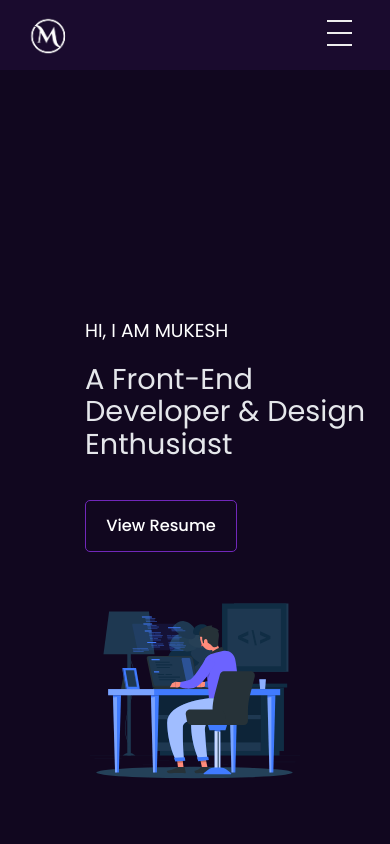
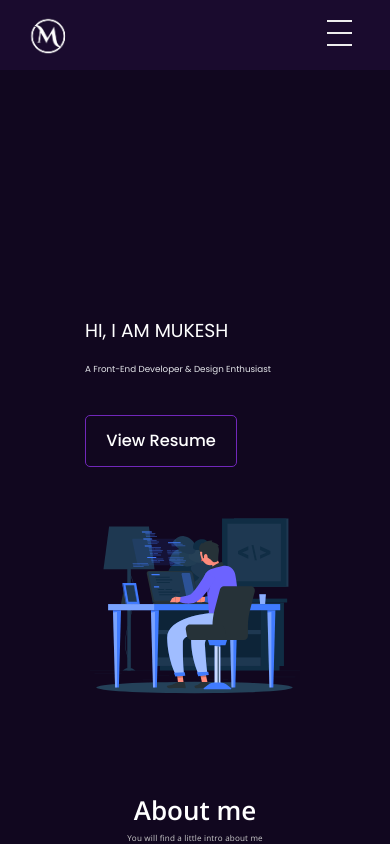
Before and after one commit to patidarmk/myportfolio, a React (Create React App) app: page / in a window 390 px wide. Shown: the top 844 px of the page. Built offline with nearby package versions, Linux system fonts and the light colour scheme.

Commit message:
update code

```diff
--- a/src/components/Profile.css
+++ b/src/components/Profile.css
@@ -169,6 +169,10 @@
 		font-size: 1.875rem;
 		line-height: 2.25rem;
 	}
+	.profile-sub-title {
+		font-size:0.875rem;
+		line-height:1.25rem;
+	}
 
     .profile{
         width: 90%;
```
